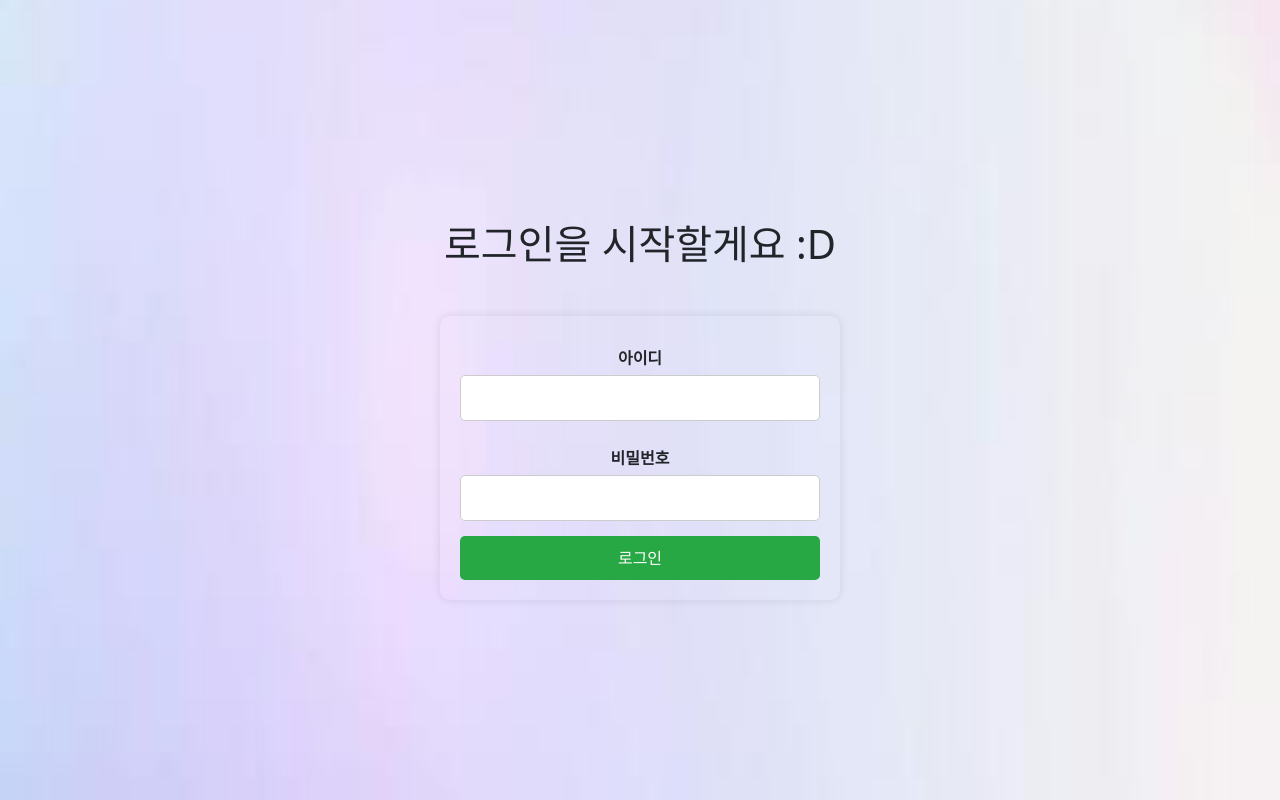
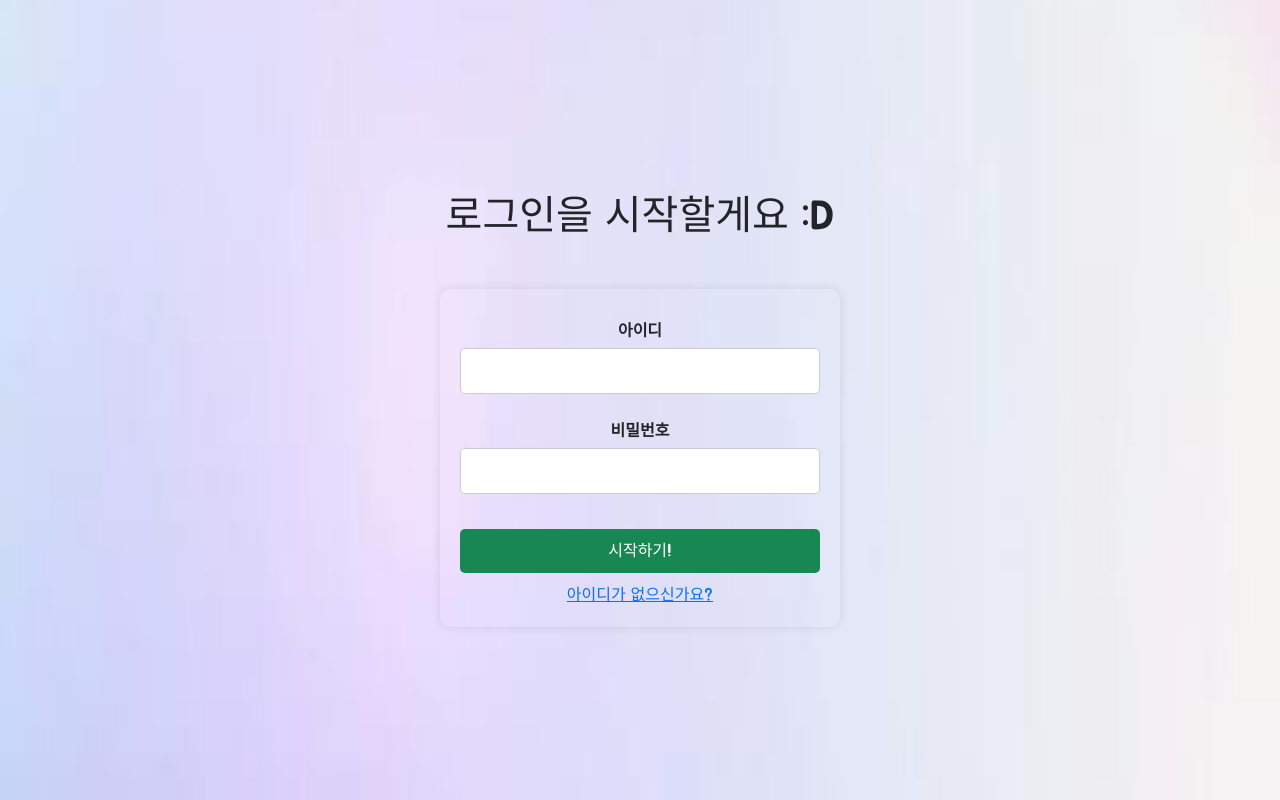
Before and after one commit to YOONapply/EwodZ_Project, a FastAPI app: page /login in a window 1280 px wide. Run offline with FastAPI, Linux system fonts and the light colour scheme.

Commit message:
Add files via upload

```diff
--- a/static/css/signup&login/style.css
+++ b/static/css/signup&login/style.css
@@ -1,3 +1,9 @@
+* {
+  font-family: "Jua", sans-serif;
+  font-weight: 400;
+  font-style: normal;
+}
+
 body {
   margin: 0;
   padding: 0;
@@ -55,16 +61,13 @@ body {
 }
 
 .input_field button {
+  margin-top: 20px;
+  margin-bottom: 10px;
   width: 100%;
   padding: 10px;
   border: none;
   border-radius: 5px;
-  background-color: #28a745;
   color: white;
   font-size: 16px;
   cursor: pointer;
 }
-
-.input_field button:hover {
-  background-color: #218838;
-}
--- a/templates/login.html
+++ b/templates/login.html
@@ -6,18 +6,22 @@
   <!-- <link rel="stylesheet" href="/static/css/signup&login/style.css"> -->
   <link href="https://cdn.jsdelivr.net/npm/bootstrap@5.3.3/dist/css/bootstrap.min.css" rel="stylesheet" integrity="sha384-QWTKZyjpPEjISv5WaRU9OFeRpok6YctnYmDr5pNlyT2bRjXh0JMhjY6hW+ALEwIH" crossorigin="anonymous">
   <link rel="stylesheet" href="../static/css/signup&login/style.css">
+  <link rel="preconnect" href="https://fonts.googleapis.com">
+  <link rel="preconnect" href="https://fonts.gstatic.com" crossorigin>
+  <link href="https://fonts.googleapis.com/css2?family=Jua&display=swap" rel="stylesheet">
   <title>Login</title>
 </head>
 <body>
   <div class="container">
     <h1 class="fadeIn">로그인을 시작할게요 :D</h1>
   </div>
-  <form class="input_field">
+  <form class="input_field" action="/login_submit" method="post">
     <label for="id">아이디</label>
     <input type="text" name="id" id="id" required>
     <label for="pw">비밀번호</label>
     <input type="password" name="pw" id="pw" required>
-    <button type="submit" class="btn btn-success">로그인</button>
+    <button type="submit" class="btn btn-success">시작하기!</button>
+    <a href="/signup">아이디가 없으신가요?</a>
   </form>
 </body>
 </html>
```
